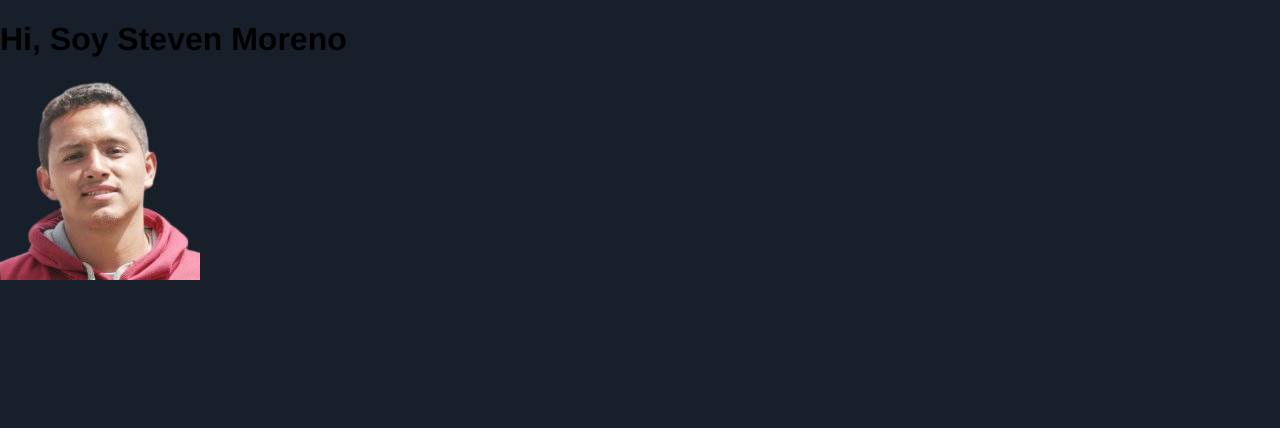
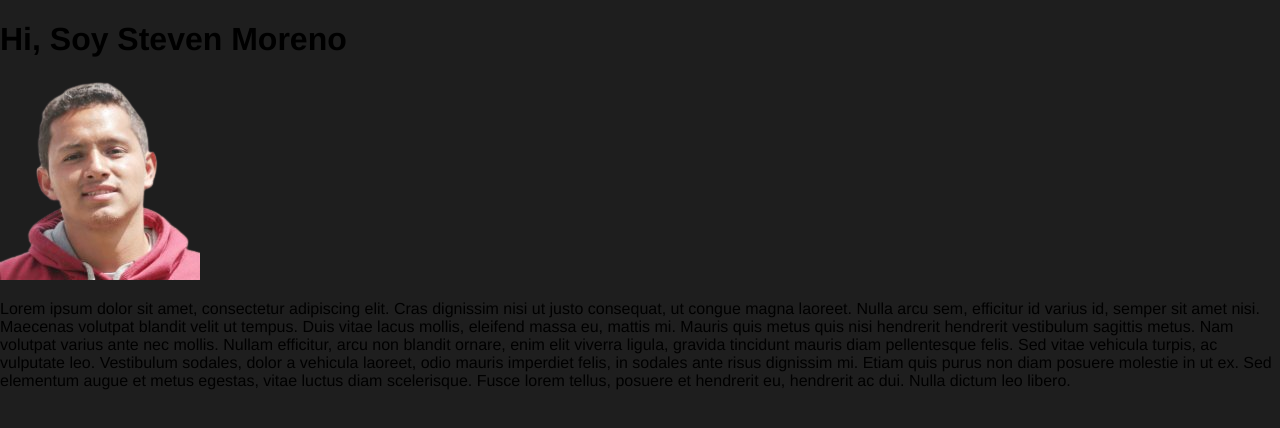
Before and after one commit to tive02/portfolio, a React (Create React App) app: page / in a window 1280 px wide. Shown: the top 428 px of the page. Built offline with nearby package versions, Linux system fonts and the light colour scheme.

Commit message:
add background color

```diff
--- a/src/components/layout/GlobalStyles.jsx
+++ b/src/components/layout/GlobalStyles.jsx
@@ -5,9 +5,9 @@ const GlobalStyle = createGlobalStyle`
   body {
     margin: 0;
     padding: 0;
-    background: #17202A;
+    background: #1e1e1e;
     font-family: Open-Sans, Helvetica, Sans-Serif;
-  }
+}
 `;
 
 export default GlobalStyle;
--- a/src/components/molecules/CardMain.jsx
+++ b/src/components/molecules/CardMain.jsx
@@ -1,5 +1,5 @@
+import Foto from "../atoms/FotoMed.png";
 
-import Foto from "../atoms/FotoMed.png";
 
 
 const CardMain = () => {
@@ -10,7 +10,7 @@ const CardMain = () => {
       Hi, Soy Steven Moreno
       </h1>
       <img src={Foto} alt="Foto Jorge Moreno" />
-
+      <p>Lorem ipsum dolor sit amet, consectetur adipiscing elit. Cras dignissim nisi ut justo consequat, ut congue magna laoreet. Nulla arcu sem, efficitur id varius id, semper sit amet nisi. Maecenas volutpat blandit velit ut tempus. Duis vitae lacus mollis, eleifend massa eu, mattis mi. Mauris quis metus quis nisi hendrerit hendrerit vestibulum sagittis metus. Nam volutpat varius ante nec mollis. Nullam efficitur, arcu non blandit ornare, enim elit viverra ligula, gravida tincidunt mauris diam pellentesque felis. Sed vitae vehicula turpis, ac vulputate leo. Vestibulum sodales, dolor a vehicula laoreet, odio mauris imperdiet felis, in sodales ante risus dignissim mi. Etiam quis purus non diam posuere molestie in ut ex. Sed elementum augue et metus egestas, vitae luctus diam scelerisque. Fusce lorem tellus, posuere et hendrerit eu, hendrerit ac dui. Nulla dictum leo libero.</p>
     </div>
   );
 };
```
